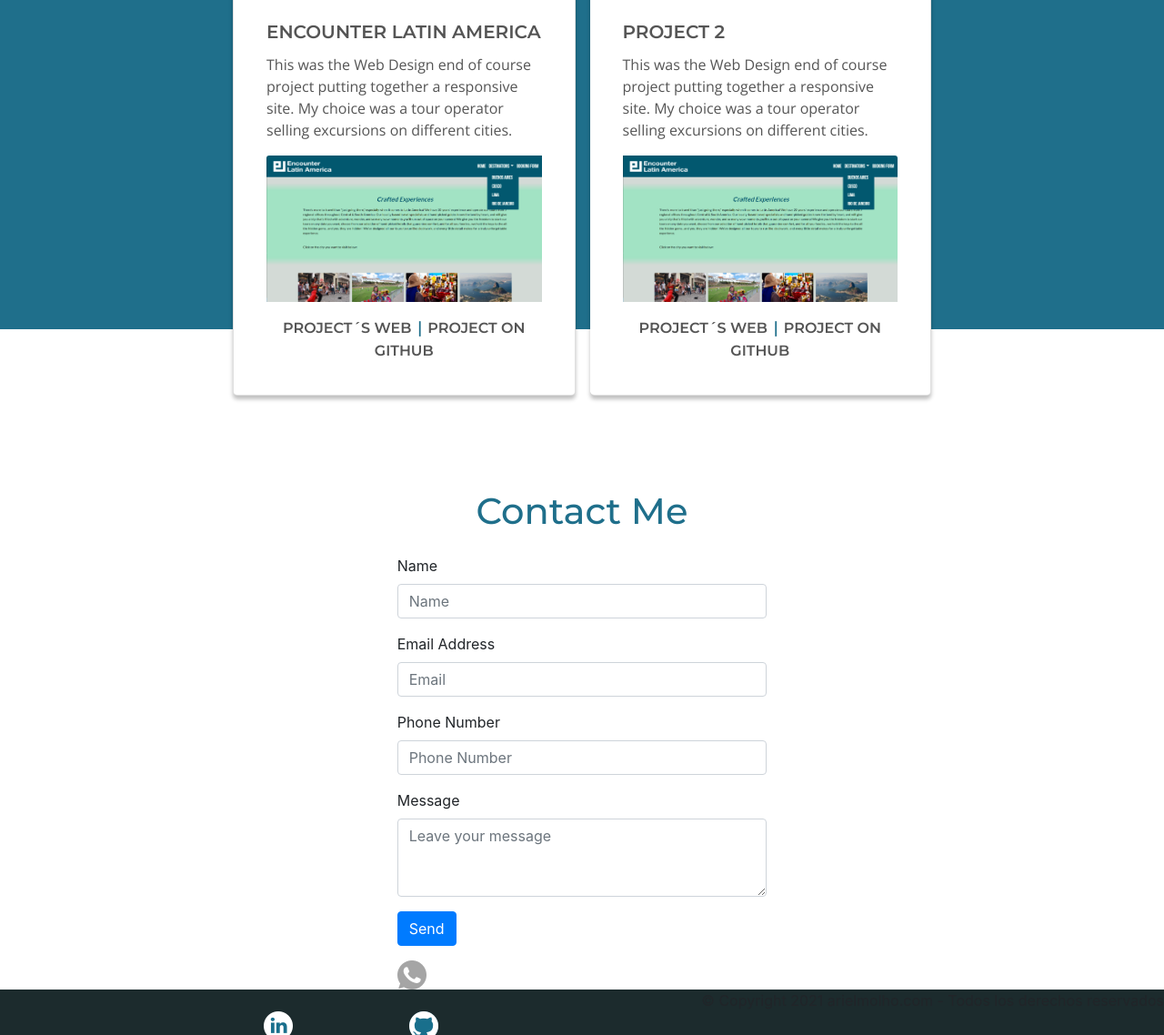
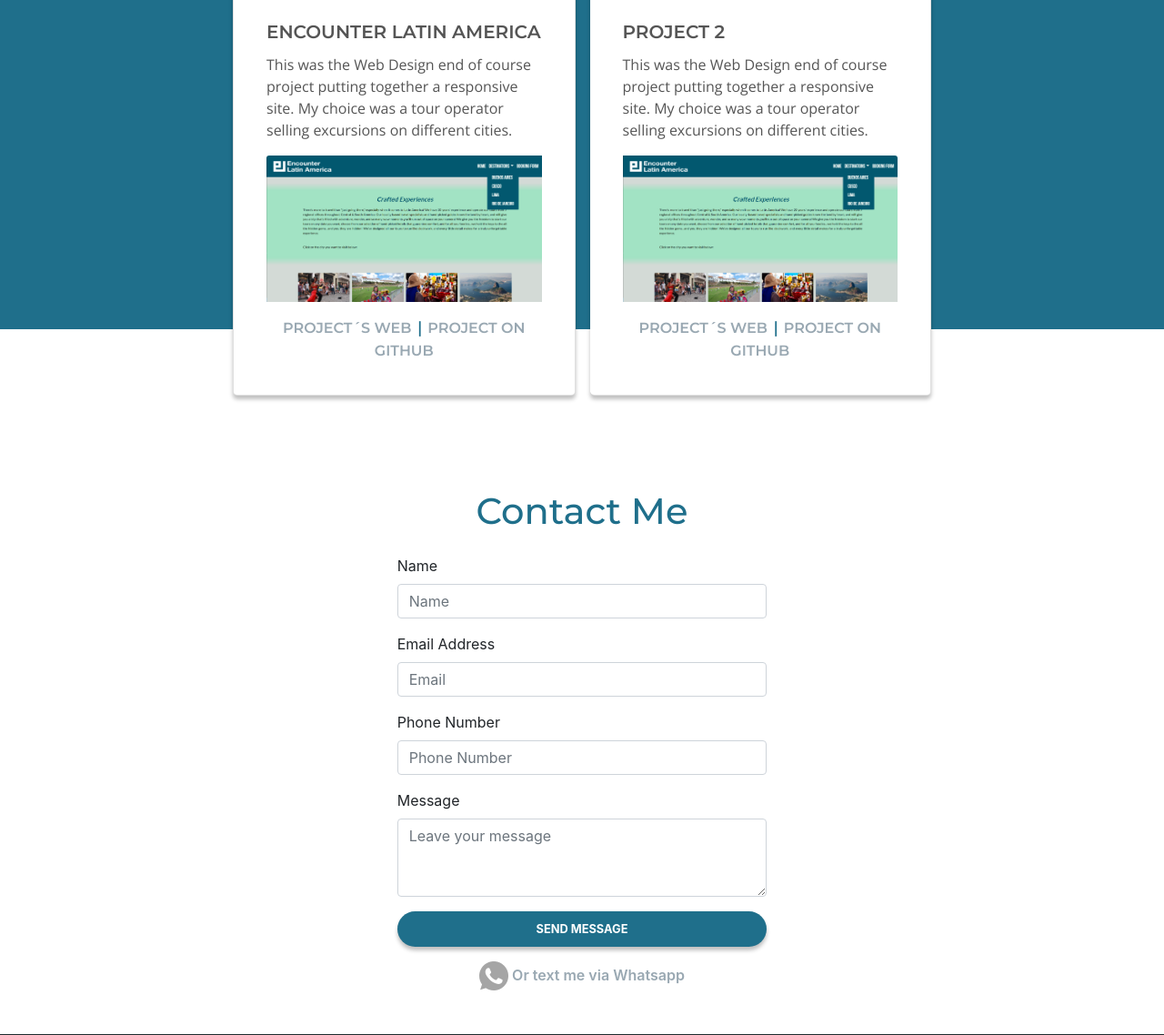
Before and after one commit to ArielMolho/Portfolio, a plain HTML site: page index.html in a window 1280 px wide. Shown: the part 1662-2800 px from the top of the page at 91% size. Drawn offline with nearby package versions, Linux system fonts and the light colour scheme.

Commit message:
ajustes en contact y eliminacion de archivos innecesarios

```diff
--- a/index.html
+++ b/index.html
@@ -125,10 +125,12 @@
                         <textarea class="form-control" rows="3" id="message" required="required" placeholder="Leave your message"></textarea>
                     </div>
                     <div class="form-group">
-                        <button id="form-button" class="btn btn-primary" type="submit">Send</button>
+                        <button id="form-button" class="btn btn-lg btn-block badge-pill text-uppercase" type="submit">Send Message</button>
                     </div>
                 </form>
-                <a href="tel:+5491160566054"><img src="media/social/whatsapp.png" alt="Whatsapp"></a>
+                <div class="whatsapp text-center">
+                    <a class="contact-whatsapp" href="tel:+5491160566054"><img src="media/social/whatsapp.png" alt="Whatsapp"> Or text me via Whatsapp</a>
+                </div>
             </div>
         </div>
     </section>
--- a/scss/style.scss
+++ b/scss/style.scss
@@ -4,9 +4,8 @@ https://colorhunt.co/palette/212849
 :root{
     --dark: #1c2b2d;
     --blue: #1f6f8b;
-    --greyblue: #99a8b2; /*vuela*/
+    --greyblue: #99a8b2;
     --lightgrey: #EBEBEB;
-    --creampink: #e6d5b8; /*vuela*/
     --white: white;
     --sand: #E6D5B8;
     --fontOne: 'Montserrat', sans-serif;
@@ -97,6 +96,7 @@ h1{
     border: none;
     padding-right: 1.5rem;
     padding-left: 1.5rem;
+    box-shadow: 0px 4px 4px rgba(0, 0, 0, 0.25);
 }
 
 .btn.btn-secondary.btn-lg.badge-pill :hover{
@@ -185,19 +185,16 @@ section#portfolio{
     padding: 0 1rem 1rem 1rem;
 }
 
-.card{
+.card-portfolio{
+    margin: 1rem;
+    padding: 1rem;
+    background-color: var(--white);
     box-shadow: 0px 4px 4px rgba(0, 0, 0, 0.25);
     transition: all .5s;
 }
 
-.card:hover{
+.card-portfolio:hover{
     transform: translate(0, 20px);
-}
-
-.card-portfolio{
-    margin: 1rem;
-    padding: 1rem;
-    background-color: var(--white);
 }
 
 .card-title{
@@ -218,8 +215,13 @@ section#portfolio{
 
 .portfolio-link{
     font-family: var(--fontOne);
-    color: #555555;
+    color: var(--greyblue);
     font-weight: 600;
+    transition: all 1s;
+}
+
+.portfolio-link:hover{
+    color: var(--blue);
 }
 
 .link-divider{
@@ -231,6 +233,34 @@ section#portfolio{
 /* CONTACT */
 section#contact{
     background-color: var(--white);
+}
+
+#form-button{
+    background-color: var(--blue);
+    color: var(--white);
+    font-weight: bold;
+    font-size: .80rem;
+    border: none;
+    padding: 10px 0;
+    box-shadow: 0px 4px 4px rgba(0, 0, 0, 0.25);
+}
+
+#form-button:hover{
+    background-color: var(--sand);
+    color: var(--blue);
+}
+
+.whatsapp{
+    padding-bottom: 3rem;
+}
+
+.contact-whatsapp{
+    color: var(--greyblue);
+    font-weight: 600;
+}
+
+.contact-whatsapp:hover{
+    color: var(--blue);
 }
 
 /* FOOTER */
```
Also changed, not shown: css/style.css, media/cartoon-real1.jpg (deleted), media/headshot.jpeg (deleted), media/laptop.jpg (deleted), media/laptop2.jpg (deleted), media/smoke.png (deleted), 1 other file.
